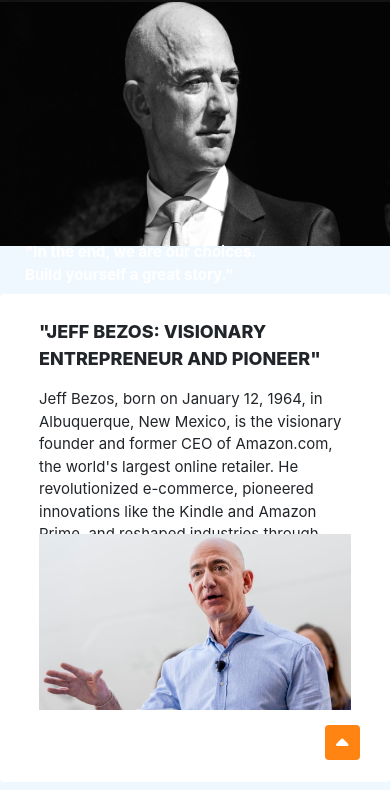
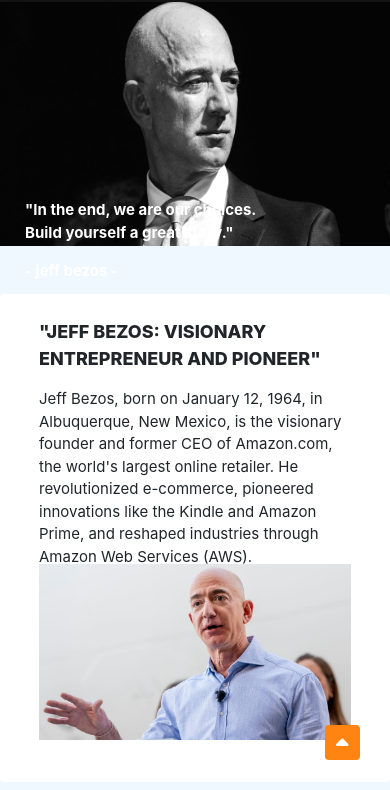
Before and after one commit to 333edvin/Jeff-bezos-portfoilo-demo, a plain HTML site: page index.html in a window 390 px wide. Shown: the part 54-844 px from the top of the page. Drawn offline with nearby package versions, Linux system fonts and the light colour scheme.

Commit message:
jeff bezos portfolio-demo modified2

```diff
--- a/style.css
+++ b/style.css
@@ -89,7 +89,7 @@ header nav ul li a{
 
     .btext{
         position: absolute;
-        top: 35%;
+        top: 30%;
         left: 10px;
         font-size: 15px;
     }
@@ -105,7 +105,7 @@ header nav ul li a{
         visibility: hidden;
     }
     .hiddenimage{
-        margin-top: -250px;
+        margin-top: -190px;
     }
     .modalimg{
         top: 150px;
```
